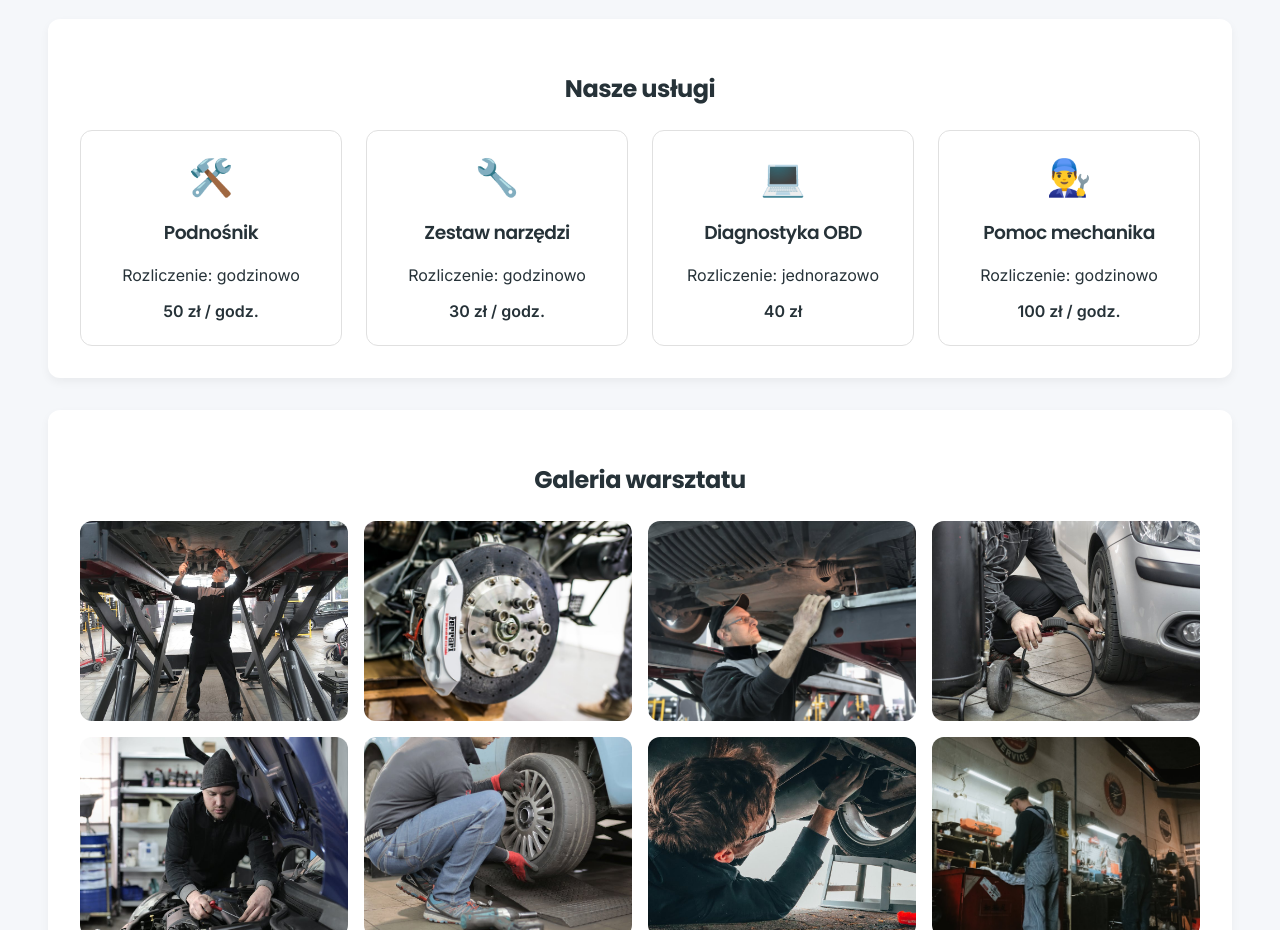
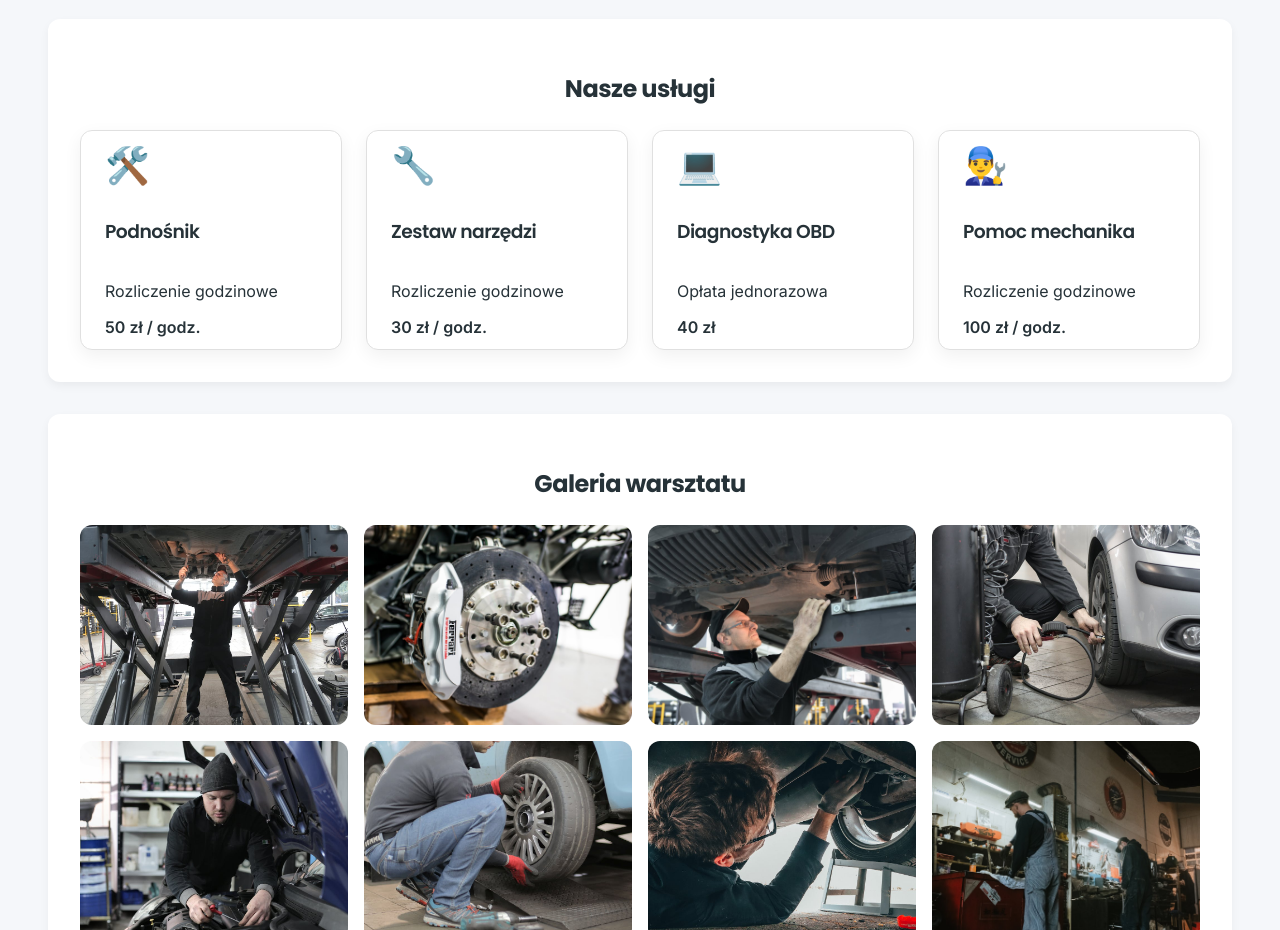
Before and after one commit to DamL98/na-podnosnik, a React (Vite) app in the folder frontend/: page / in a window 1280 px wide. Shown: the part 1280-2210 px from the top of the page. Built offline with nearby package versions, Linux system fonts and the light colour scheme.

Commit message:
Flipper kart Uslug

```diff
--- a/frontend/src/components/Services.jsx
+++ b/frontend/src/components/Services.jsx
@@ -73,23 +73,54 @@ export default function Services() {
       <div className="cards">
         {services.map((service) => (
 
+          // <div
+          //   key={service.id}
+          //   className="card-services"
+          //   onClick={() => setActiveService(service)}
+          //   >
+
+          //   <div className="card-icon">{service.icon}</div>
+          //   <h3>{service.nazwa}</h3>
+
+          //   <p>
+          //     Rozliczenie: {service.typ === "H" ? "godzinowo" : "jednorazowo"}
+          //   </p>
+
+          //   <strong>
+          //     {service.stawka} zł {service.typ === "H" ? "/ godz." : ""}
+          //   </strong>
+
+          // </div>
+
           <div
             key={service.id}
-            className="card-services"
+            className="service-flip"
             onClick={() => setActiveService(service)}
-            >
+          >
+            <div className="service-flip-inner">
 
-            <div className="card-icon">{service.icon}</div>
-            <h3>{service.nazwa}</h3>
+              {/* FRONT */}
+              <div className="service-face service-front">
+                <div className="card-icon">{service.icon}</div>
+                <h3>{service.nazwa}</h3>
+                <p>
+                  {service.typ === "H" ? "Rozliczenie godzinowe" : "Opłata jednorazowa"}
+                </p>
+                <strong>
+                  {service.stawka} zł {service.typ === "H" && "/ godz."}
+                </strong>
+              </div>
 
-            <p>
-              Rozliczenie: {service.typ === "H" ? "godzinowo" : "jednorazowo"}
-            </p>
+              {/* BACK */}
+              <div className="service-face service-back">
+                <h4>{service.nazwa}</h4>
+                <p>{service.opis}</p>
+                <span className="service-hint">
+                  Kliknij aby zobaczyć szczegóły
+                </span>
+              </div>
 
-            <strong>
-              {service.stawka} zł {service.typ === "H" ? "/ godz." : ""}
-            </strong>
-
+            </div>
           </div>
 
         ))}
--- a/frontend/src/index.css
+++ b/frontend/src/index.css
@@ -381,9 +381,65 @@ input[type="checkbox"] {
   background: #6cb2fc5b;
   box-shadow: 0 8px 20px rgba(0, 0, 0, 0.08);
   transition: transform 0.4s ease, box-shadow 0.2s ease, background 0.4s ease;
+  cursor: pointer;
 }
 
 
+
+
+/* Flipper card */
+.service-flip {
+  perspective: 1200px;
+  cursor: pointer;
+}
+
+.service-flip-inner {
+  position: relative;
+  width: 100%;
+  height: 220px;
+  transform-style: preserve-3d;
+  transition: transform 0.7s cubic-bezier(.4,.2,.2,1);
+}
+
+.service-flip:hover .service-flip-inner {
+  transform: rotateY(180deg);
+}
+
+.service-face {
+  position: absolute;
+  inset: 0;
+  backface-visibility: hidden;
+  border-radius: 12px;
+  border: 1px solid var(--border);
+  padding: 24px;
+  display: flex;
+  flex-direction: column;
+  justify-content: center;
+  background: var(--card);
+  box-shadow: 0 6px 18px rgba(0,0,0,0.06);
+}
+
+/* FRONT */
+.service-front {
+  align-items: flex-start;
+}
+
+/* BACK */
+.service-back {
+  transform: rotateY(180deg);
+  background: linear-gradient(135deg, #1e88e5, #42a5f5);
+  color: white;
+}
+
+.service-back p {
+  opacity: 0.95;
+}
+
+.service-hint {
+  margin-top: auto;
+  font-size: 14px;
+  opacity: 0.8;
+}
 
 /* Gallery */
 .gallery {
```
